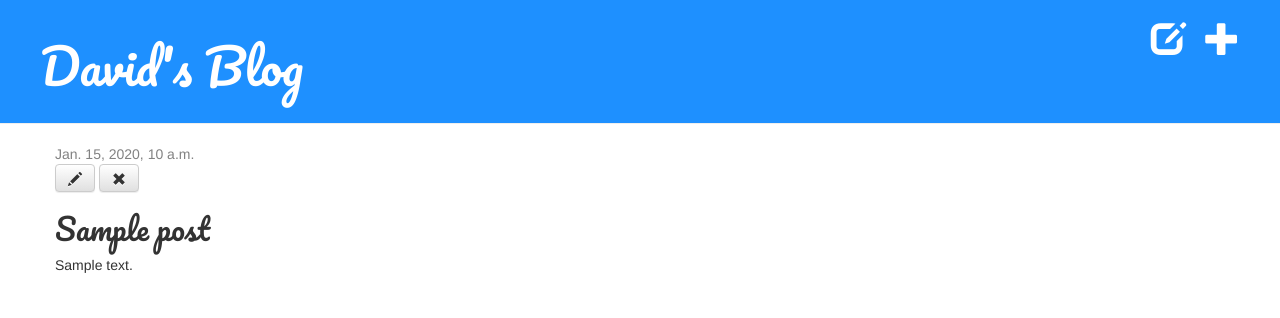
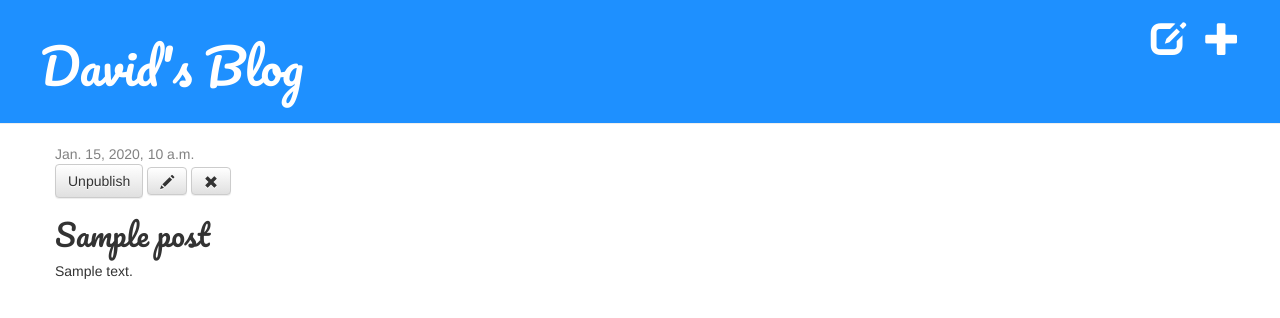
Before and after one commit to d-winch/django-blog, a Django app: page /post/1/ in a window 1280 px wide. Shown: the top 318 px of the page. Run offline with Django 3.2, Linux system fonts and the light colour scheme; a user stored in the database is signed in; tables that the repository leaves empty hold one stand-in row (values such as "Sample post"); some libraries are stand-ins or nearby versions.

Commit message:
Added unpublish function and buttons, added No Drafts heading if none found

```diff
--- a/blog/models.py
+++ b/blog/models.py
@@ -15,5 +15,9 @@ class Post(models.Model):
         self.published_date = timezone.now()
         self.save()
 
+    def unpublish(self):
+        self.published_date = None
+        self.save()
+
     def __str__(self):
         return self.title
--- a/blog/templates/blog/post_detail.html
+++ b/blog/templates/blog/post_detail.html
@@ -6,6 +6,9 @@
             <div class="date">
                 {{ post.published_date }}
             </div>
+            {% if user.is_authenticated %}
+                <a class="btn btn-default" href="{% url 'post_unpublish' pk=post.pk %}">Unpublish</a>
+            {% endif %}
         {% else %}
             <a class="btn btn-default" href="{% url 'post_publish' pk=post.pk %}">Publish</a>
         {% endif %}
--- a/blog/templates/blog/post_draft_list.html
+++ b/blog/templates/blog/post_draft_list.html
@@ -1,10 +1,13 @@
 {% extends 'blog/base.html' %}
 
 {% block content %}
+    {% if posts|length == 0 %}
+        <h2>No Drafts</h2>
+    {% endif %}
     {% for post in posts %}
         <div class="post">
             <p class="date">created: {{ post.created_date|date:'d-m-Y' }}</p>
-            <h1><a href="{% url 'post_detail' pk=post.pk %}">{{ post.title }}</a></h1>
+            <h2><a href="{% url 'post_detail' pk=post.pk %}">{{ post.title }}</a></h2>
             <p>{{ post.text|truncatechars:200 }}</p>
         </div>
     {% endfor %}
--- a/blog/urls.py
+++ b/blog/urls.py
@@ -8,5 +8,6 @@ urlpatterns = [
     path('post/<int:pk>/edit/', views.post_edit, name='post_edit'),
     path('drafts/', views.post_draft_list, name='post_draft_list'),
     path('post/<pk>/publish/', views.post_publish, name='post_publish'),
+    path('post/<pk>/unpublish/', views.post_unpublish, name='post_unpublish'),
     path('post/<pk>/remove/', views.post_remove, name='post_remove'),
 ]
--- a/blog/views.py
+++ b/blog/views.py
@@ -47,15 +47,24 @@ def post_edit(request, pk):
         form = PostForm(instance=post)
     return render(request, 'blog/post_edit.html', {'form': form})
 
+
 def post_draft_list(request):
     posts = Post.objects.filter(published_date__isnull=True).order_by('created_date')
     return render(request, 'blog/post_draft_list.html', {'posts': posts})
+
 
 def post_publish(request, pk):
     post = get_object_or_404(Post, pk=pk)
     post.publish()
     return redirect('post_detail', pk=pk)
 
+
+def post_unpublish(request, pk):
+    post = get_object_or_404(Post, pk=pk)
+    post.unpublish()
+    return redirect('post_list')
+
+
 def post_remove(request, pk):
     post = get_object_or_404(Post, pk=pk)
     post.delete()
```
